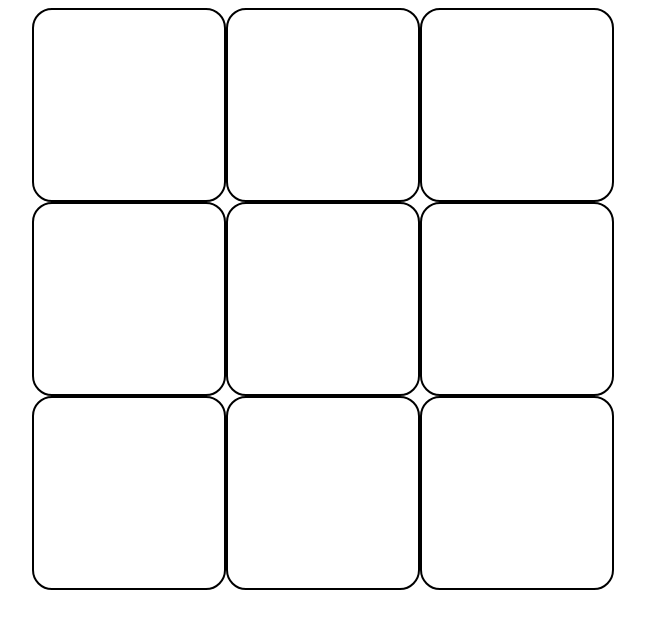
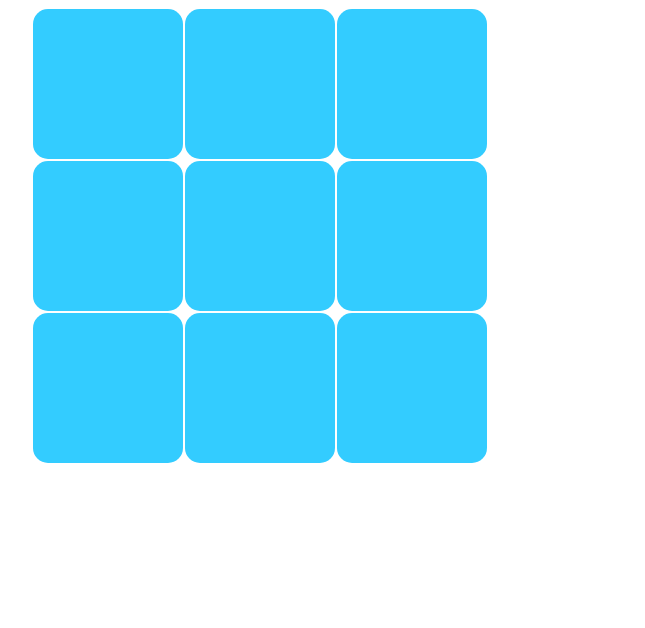
Before and after one commit to SeaOfLee/TTT-Angular, a plain HTML site: page index.html in a window 1280 px wide. Shown: the whole page, without its empty margins (308-953 px from the left). Drawn offline with Linux system fonts and the light colour scheme.

Commit message:
Edit CSS

```diff
--- a/ttt2.css
+++ b/ttt2.css
@@ -13,13 +13,14 @@
 }
 
 .square {
-  border: 2px solid black;
-  width: 190px;
-  height: 190px;
+  width: 150px;
+  height: 150px;
   display: inline-block;
-  border-radius: 20px;
+  border-radius: 15px;
   font-size: 30px;
   color: black;
+  background-color: #33CCFF;
+  margin: 1px;
 }
 
 #main #container{
--- a/ttt2.js
+++ b/ttt2.js
@@ -10,11 +10,11 @@ function checkWin() {
   for(i = 0; i < 3; i++)
   // checks if horizontal rows are equal to each other and not equal to an empty string.
   if($scope.board[i][0] == $scope.board[i][1] && $scope.board[i][2] == $scope.board[i][0] && $scope.board[i][0] !== ""){
-    console.log("win horizontal");
+    console.log( choice + "win horizontal");
   }
   // checks if vertical columns are equal to each other and not equal to an empty string.
   else if ($scope.board[0][i] == $scope.board[1][i] && $scope.board[2][i] == $scope.board[0][i] && $scope.board[0][i] !== "") {
-    console.log("win vertical");
+    console.log(choice + "win vertical");
   }
   // checks diagonal. only true when i = 0
   else if ($scope.board[0][i] == $scope.board[1][i+1] && $scope.board[2][i +2] == $scope.board[0][i] && $scope.board[0][i] !== "") {
```
